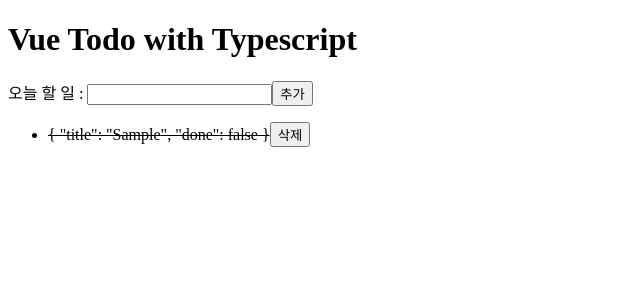
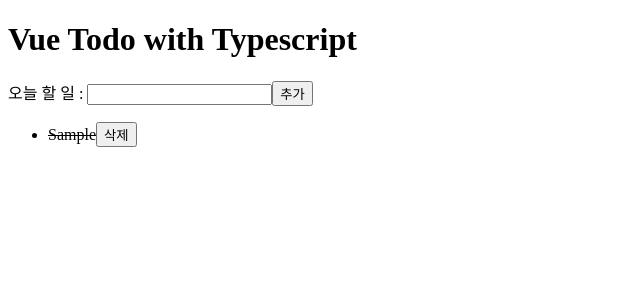
Before and after one commit to kkuyu/learn-typescript-vue-todo, a Vue app: page / in a window 1280 px wide. Both pictures are taken after typing "Sample" into the empty fields and a click on the button "추가". Shown: the top 300 px of the page, without its empty margins (0-640 px from the left). Built offline with nearby package versions, Linux system fonts and the light colour scheme.

Commit message:
props 타입 정의 방법

```diff
--- a/src/App.vue
+++ b/src/App.vue
@@ -43,7 +43,7 @@
   },
 };
 
-interface Todo {
+export interface Todo {
   title: string;
   done: boolean;
 }
--- a/src/components/TodoListItem.vue
+++ b/src/components/TodoListItem.vue
@@ -1,17 +1,18 @@
 <template>
   <li>
-    <span class="item complete">{{ todoItem }}</span>
+    <span class="item complete">{{ todoItem.title }}</span>
     <button type="button" @click="removeItem">삭제</button>
   </li>
 </template>
 
 <script lang="ts">
-import Vue from "vue";
+import { Todo } from "@/App.vue";
+import Vue, { PropType } from "vue";
 
 export default Vue.extend({
   props: {
     todoItem: {
-      type: String,
+      type: Object as PropType<Todo>,
       default: "",
     },
     index: {
```
